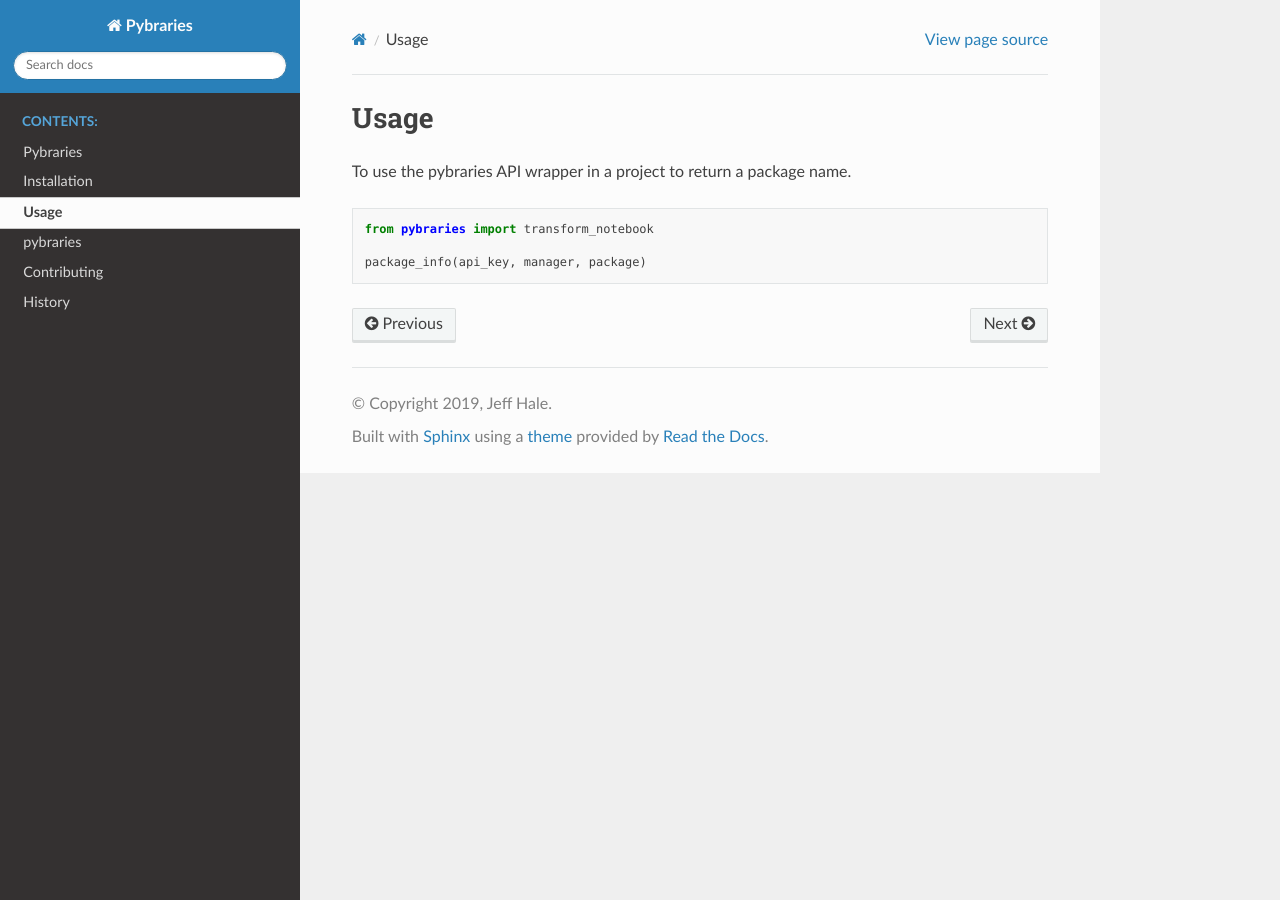
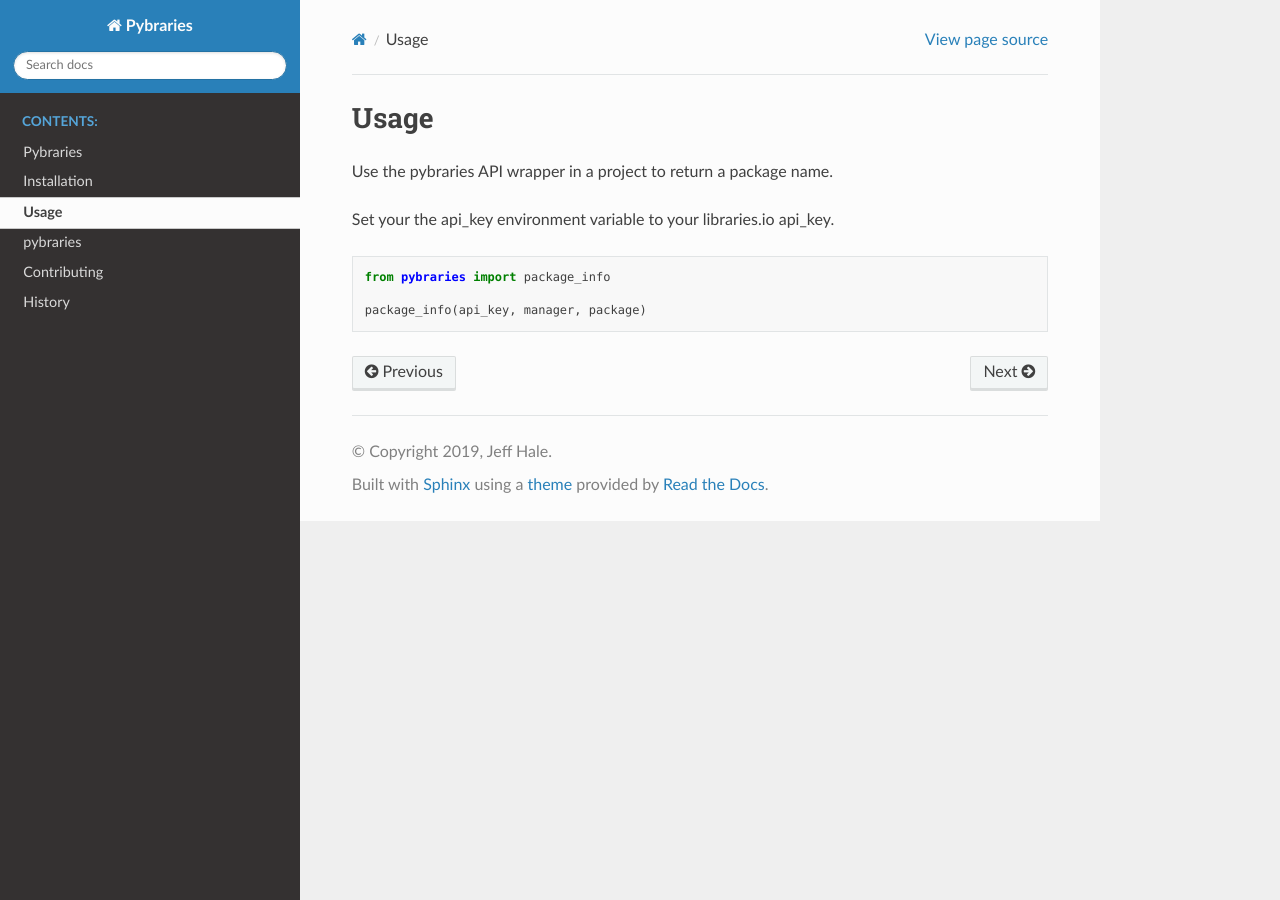
Before and after one commit to pybraries/pybraries, a Sphinx documentation site: the page built from docs/usage.rst, in a window 1280 px wide. Built offline with Sphinx 7.4.7 and the Read the Docs theme 2.0.0, drawn with Linux system fonts in a browser that asks for light colours.

Commit message:
fix doc issues

```diff
--- a/docs/conf.py
+++ b/docs/conf.py
@@ -28,9 +28,9 @@
 # extensions coming with Sphinx (named 'sphinx.ext.*') or your custom
 # ones.
 extensions = [
+    'sphinx.ext.napoleon',
     'sphinx.ext.autodoc',
     'sphinx.ext.viewcode',
-    'sphinx.ext.napoleon',
     'sphinx.ext.coverage',
 ]
 
--- a/docs/installation.rst
+++ b/docs/installation.rst
@@ -14,7 +14,7 @@
 
     $ pip install pybraries
 
-This is the preferred method to install notebooktoall, as it will always install the most recent stable release.
+This is the preferred method to install pybraries, as it will always install the most recent stable release.
 
 If you don't have `pip`_ installed, this `Python installation guide`_ can guide
 you through the process.
--- a/docs/readme.rst
+++ b/docs/readme.rst
@@ -25,7 +25,7 @@
 
 Set it as an environment variable from the command line with ::
 
-export API_KEY="your_api_key_goes_here"
+    export API_KEY="your_api_key_goes_here"
 
 Import the package and use it with
 
--- a/docs/usage.rst
+++ b/docs/usage.rst
@@ -2,11 +2,12 @@
 Usage
 =====
 
-To use the pybraries API wrapper in a project to return a package name.
+Use the pybraries API wrapper in a project to return a package name.
 
+Set your the api_key environment variable to your libraries.io api_key.
 
 .. code:: python
 
-    from pybraries import transform_notebook
+    from pybraries import package_info
 
     package_info(api_key, manager, package)
```
